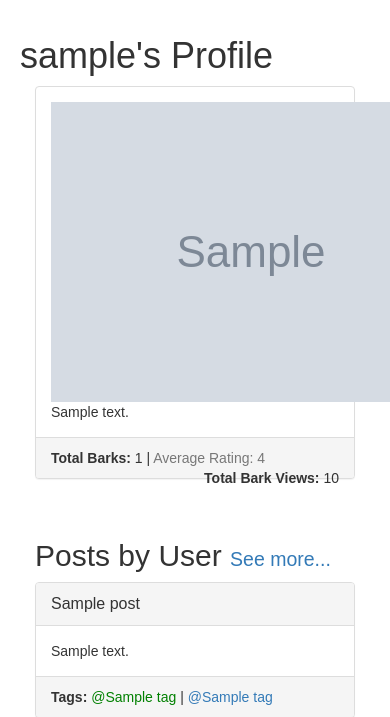
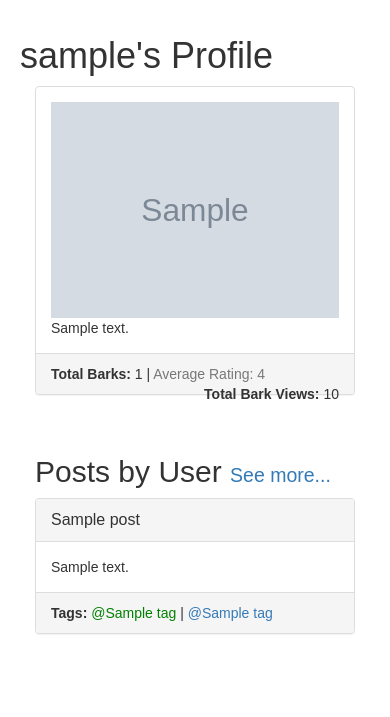
Before and after one commit to projectgoav/studeso, a Django app: template bark/templates/bark/profile.html in a window 390 px wide; the page is wider, and only the part inside the window is pictured. Shown: the part 54-771 px from the top of that part. Run offline with Django 3.2, Linux system fonts and the light colour scheme; tables that the repository leaves empty hold one stand-in row (values such as "Sample post"); the template is opened without the code that fills it: values that come from a table or form of the project are taken from there, most other values are stand-ins (such as "Sample title", 1, 10 or a date in 2020); grey boxes marked "Sample" are stand-in pictures; parts of the project's set-up code (start-up, migrations or seed data) failed here and were passed over; some libraries are stand-ins or nearby versions.

Commit message:
Profile images are now responsive, prevents massive images breaking page

```diff
--- a/bark/templates/bark/profile.html
+++ b/bark/templates/bark/profile.html
@@ -20,7 +20,7 @@
       <div class="panel-body">
       <div class="row">
         <div class="col-sm-5">
-          <img src="{{ MEDIA_URL }}{{ img }}" alt="User's Profile Image" />
+          <img src="{{ MEDIA_URL }}{{ img }}" class="img-responsive" alt="User's Profile Image" />
         </div>
         <div class="col-sm-5">
           {{ bio }}
```
